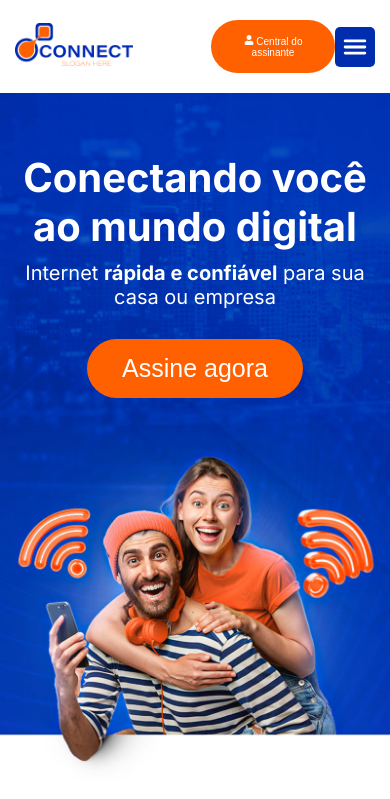
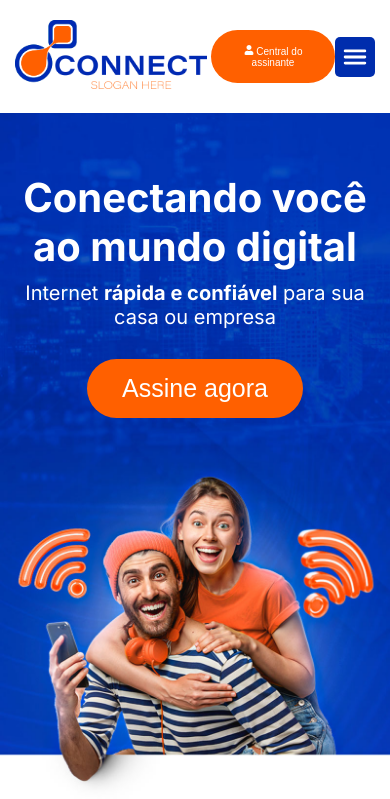
Before and after one commit to DevNandoRd/projeto-provedor-internet, a Next.js app: page / in a window 390 px wide. Shown: the top 799 px of the page. Built offline with nearby package versions, Linux system fonts and the light colour scheme.

Commit message:
Correção na logo do header

```diff
--- a/components/Header/Header.module.css
+++ b/components/Header/Header.module.css
@@ -3,11 +3,10 @@
     padding: 20px 0px;
     display: flex;
 }
-.logo{
-    width: 60%;
-    height: 60%;
+.myAppContainer1 img{
     cursor: pointer;
 }
+
 .menu ul {
     display: flex;
     gap: 20px;
@@ -56,6 +55,10 @@
         padding: 20px 15px;
         display: flex;
     }
+    .logo img {
+        width: 98%;
+        height: 98%;
+    }
     .botao button {
         font-size: 10px;
     }
--- a/components/Header/Header.tsx
+++ b/components/Header/Header.tsx
@@ -19,13 +19,12 @@ export default function Header() {
         <>
             <div className={styles.myAppContainer1}>
                 <header className='space-canvas'>
-                    <div>
+                    <div className={styles.logo}>
                         <Image
                         src={"/assets/Logo-azul.png"}
                         alt='connect'
-                        width={232}
-                        height={84}
-                        className={styles.logo}
+                        width={181}
+                        height={66}
                         />
                     </div>
                     <div className={styles.menu}>
```
Also changed, not shown: public/assets/Logo.png.
